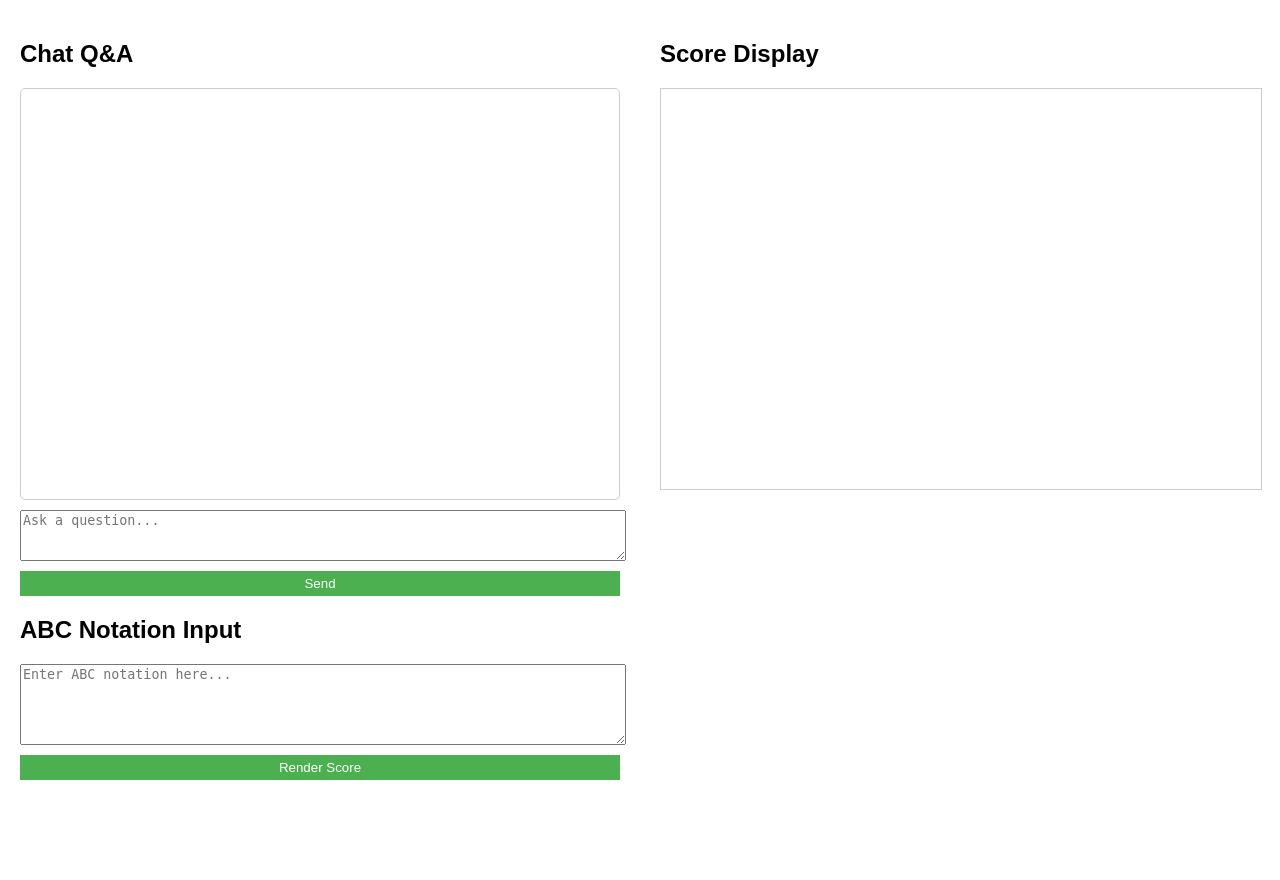
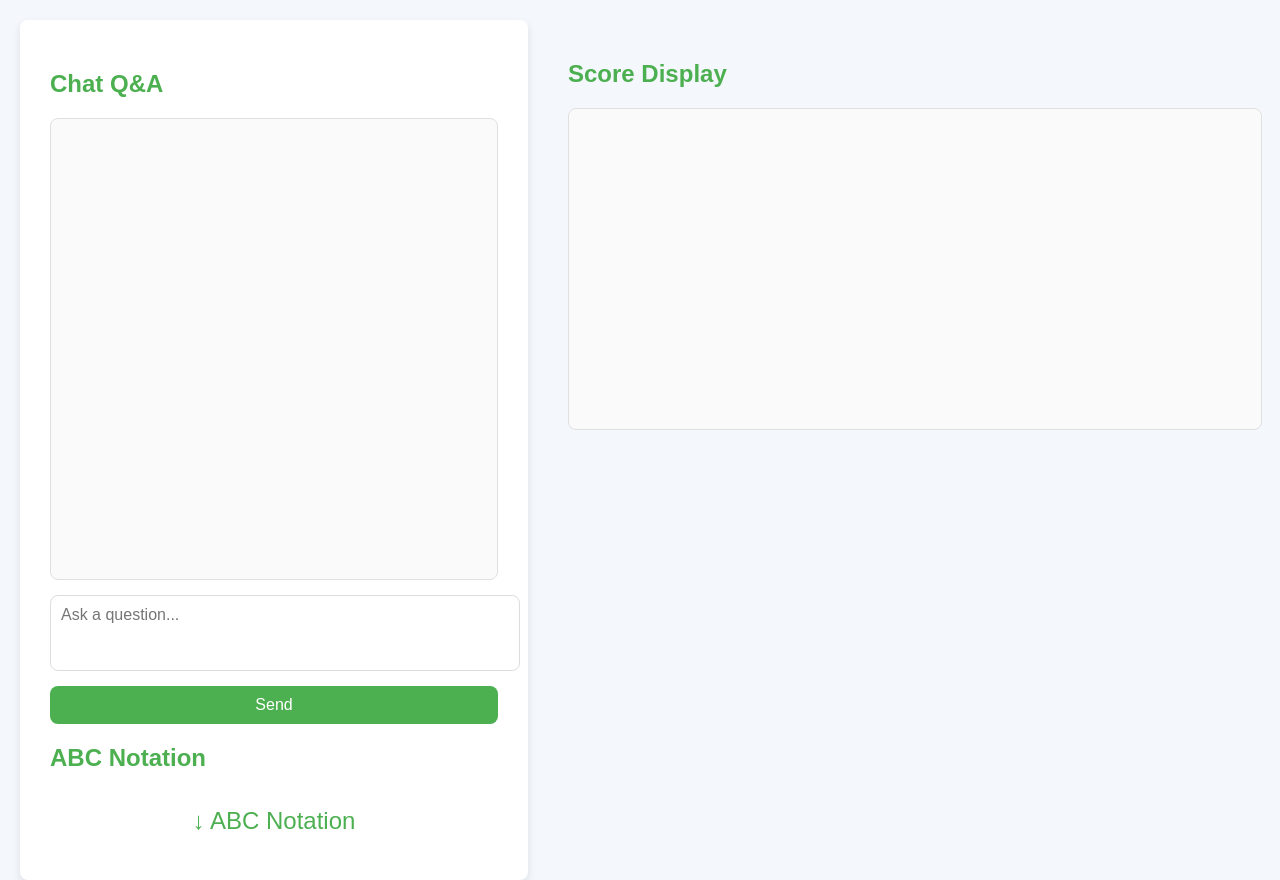
Before and after one commit to martivera1/MusED-LLM-Chat, a Python web app: template CHAT_DEMO/templates/index.html in a window 1280 px wide. Before the commit the page ends 780 px from the top, so only its background shows below. Run offline with Jinja, Linux system fonts and the light colour scheme; the template is opened without the code that fills it, so the values that code supplies are empty; some libraries are stand-ins or nearby versions.

Commit message:
abc notation es pot amagar

```diff
--- a/CHAT_DEMO/templates/index.html
+++ b/CHAT_DEMO/templates/index.html
@@ -6,59 +6,158 @@
     <title>Interactive Chat Q&A with ABC Score</title>
     <script src="https://cdnjs.cloudflare.com/ajax/libs/abcjs/6.4.4/abcjs-basic-min.js"></script>
     <style>
+        /* General Styling */
         body {
-            font-family: Arial, sans-serif;
+            font-family: 'Arial', sans-serif;
             margin: 0;
             padding: 0;
             display: flex;
             height: 100vh;
+            background-color: #f4f7fc;
+            color: #333;
         }
-        .left-panel, .right-panel {
+
+        /* Left Panel */
+        .left-panel {
             flex: 1;
+            padding: 30px;
+            background-color: #ffffff;
+            box-shadow: 0 4px 8px rgba(0, 0, 0, 0.1);
+            border-radius: 8px;
+            margin: 20px;
+            display: flex;
+            flex-direction: column;
+            justify-content: space-between;
+            height: 100%; /* Ensures left panel takes up full height */
+        }
+
+        /* Right Panel */
+        .right-panel {
+            flex: 1.5;
             padding: 20px;
             display: flex;
             flex-direction: column;
+            margin-top: 20px;
+            margin-right: 20px;
         }
+
+        h2 {
+            font-size: 1.5rem;
+            margin-bottom: 20px;
+            color: #4CAF50;
+        }
+
+        /* Chat Container */
         .chat-container {
             flex-grow: 1;
-            border: 1px solid #ccc;
-            border-radius: 5px;
+            border: 1px solid #e0e0e0;
+            border-radius: 8px;
+            padding: 15px;
+            margin-bottom: 15px;
+            background-color: #fafafa;
+            overflow-y: auto;
+            height: 300px;
+        }
+
+        .user-message {
+            background-color: #cce7ff;
             padding: 10px;
-            margin-bottom: 10px;
-            overflow-y: auto;
-        }
-        .user-message {
-            background-color: #e6f2ff;
-            padding: 5px 10px;
-            border-radius: 10px;
+            border-radius: 15px;
             margin: 5px 0;
             align-self: flex-end;
+            max-width: 75%;
+            word-wrap: break-word;
         }
+
         .bot-message {
             background-color: #f0f0f0;
-            padding: 5px 10px;
-            border-radius: 10px;
+            padding: 10px;
+            border-radius: 15px;
             margin: 5px 0;
+            max-width: 75%;
+            word-wrap: break-word;
         }
+
+        /* Input Textareas */
         textarea {
             width: 100%;
-            margin-bottom: 10px;
+            padding: 10px;
+            margin-bottom: 15px;
+            border-radius: 8px;
+            border: 1px solid #ddd;
+            resize: none;
+            font-size: 1rem;
+            font-family: 'Arial', sans-serif;
         }
+
+        /* Buttons */
         button {
-            padding: 5px 10px;
+            padding: 10px 20px;
             background-color: #4CAF50;
             color: white;
             border: none;
             cursor: pointer;
+            border-radius: 8px;
+            font-size: 1rem;
+            transition: background-color 0.3s ease;
         }
+
         button:hover {
             background-color: #45a049;
         }
+
+        button:active {
+            background-color: #388e3c;
+        }
+
+        /* ABC Notation Panel */
+        .abc-panel {
+            display: none;
+            margin-top: 20px;
+            border-radius: 8px;
+            padding: 10px;
+            background-color: #fafafa;
+            border: 1px solid #e0e0e0;
+        }
+
         #abc-render {
             width: 100%;
-            min-height: 400px;
-            border: 1px solid #ccc;
+            min-height: 300px;
+            border: 1px solid #e0e0e0;
+            border-radius: 8px;
+            padding: 10px;
+            background-color: #fafafa;
+            text-align: center;
         }
+
+        .toggle-abc-btn {
+            cursor: pointer;
+            background-color: transparent;
+            border: none;
+            font-size: 1.5rem;
+            color: #4CAF50;
+            display: flex;
+            align-items: center;
+            justify-content: center;
+            margin: 5px;
+            transition: color 0.3s ease;
+        }
+
+        .toggle-abc-btn:hover {
+            color: #388e3c;
+        }
+
+        /* Responsive Styling */
+        @media (max-width: 768px) {
+            body {
+                flex-direction: column;
+            }
+            .left-panel, .right-panel {
+                margin: 10px;
+                padding: 15px;
+            }
+        }
+
     </style>
 </head>
 <body>
@@ -68,10 +167,17 @@
         <textarea id="question-input" rows="3" placeholder="Ask a question..."></textarea>
         <button onclick="askQuestion()">Send</button>
 
-        <h2>ABC Notation Input</h2>
-        <textarea id="abc-input" rows="5" placeholder="Enter ABC notation here..."></textarea>
-        <button onclick="renderABC()">Render Score</button>
+        <h2>ABC Notation</h2>
+        <!-- Toggle ABC Panel Button -->
+        <button class="toggle-abc-btn" onclick="toggleABCPanel()">&#8595; ABC Notation</button>
+
+        <!-- ABC Panel -->
+        <div class="abc-panel" id="abc-panel">
+            <textarea id="abc-input" rows="5" placeholder="Enter ABC notation here..."></textarea>
+            <button onclick="renderABC()">Render Score</button>
+        </div>
     </div>
+
     <div class="right-panel">
         <h2>Score Display</h2>
         <div id="abc-render"></div>
@@ -117,14 +223,27 @@
             if (abcNotation.includes("K:") || abcNotation.includes("X:")) {
                 const renderElement = document.getElementById('abc-render');
                 const containerWidth = renderElement.offsetWidth;
-                renderElement.style.width = "100%";
-                renderElement.style.minHeight = "400px";
+
+                // Renderiza la partitura ajustada al ancho del contenedor
                 ABCJS.renderAbc("abc-render", abcNotation, {
                     responsive: "resize",
                     staffwidth: containerWidth
                 });
             } else {
                 alert("The ABC notation doesn't seem to be in a valid format.");
+            }
+        }
+
+        // Toggle ABC Panel visibility
+        function toggleABCPanel() {
+            const abcPanel = document.getElementById('abc-panel');
+            const button = document.querySelector('.toggle-abc-btn');
+            if (abcPanel.style.display === 'none' || abcPanel.style.display === '') {
+                abcPanel.style.display = 'block';
+                button.innerHTML = '&#8593; ABC Notation'; // Change to up arrow
+            } else {
+                abcPanel.style.display = 'none';
+                button.innerHTML = '&#8595; ABC Notation'; // Change to down arrow
             }
         }
 
```
